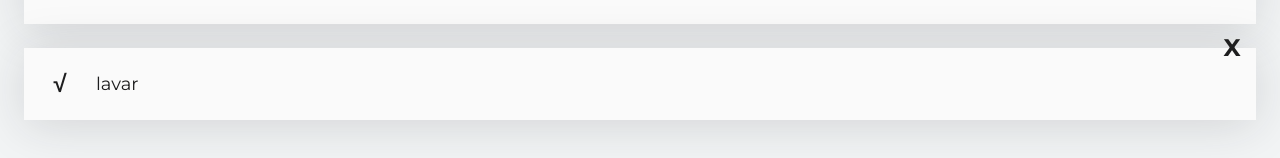
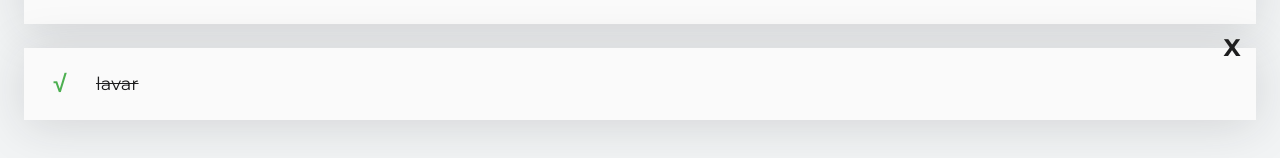
Before and after one commit to jordiaz87/react-to-do, a React (Create React App) app: page / in a window 1280 px wide. Shown: the part 281-439 px from the top of the page. Built offline with nearby package versions, Linux system fonts and the light colour scheme.

Commit message:
Contando y buscando TODOs

```diff
--- a/src/App.js
+++ b/src/App.js
@@ -6,23 +6,46 @@
 import { TodoSearch } from './TodoSearch';
 // import './App.css';
 
-const todos = [
+const defaultTodos = [
   { text: 'Estudiar ingles', completed: true },
   { text: 'Estudiar Programacion', completed: false },
-  { text: 'lavar', completed: false },
+  { text: 'lavar', completed: true },
 
 ]
 
-function App(props) {
+function App() {
+  const [todos, setTodos] = React.useState(defaultTodos);
+  const [searchValue, setSearchValue] = React.useState('');
+  const completedTodos = todos.filter(todo => !!todo.completed).length;
+  const totalTodos = todos.length;
+
+  let searchedTodos = [];
+
+  if (!searchValue.length >= 1) {
+    searchedTodos = todos;
+  } else {
+    searchedTodos = todos.filter(todo => {
+      const todoText = todo.text.toLowerCase();
+      const searchText = searchValue.toLowerCase();
+      return todoText.includes(searchText);
+    });
+  }
   return (
 
     <React.Fragment>
-      <TodoCounter />
+      <TodoCounter
+        total={totalTodos}
+        completed={completedTodos}
+      />
 
-      <TodoSearch />
+      <TodoSearch
+
+        searchValue={searchValue}
+        setSearchValue={setSearchValue}
+      />
 
       <TodoList>
-        {todos.map(todo => (
+        {searchedTodos.map(todo => (
           <TodoItem
           key={todo.text}
           text={todo.text}
--- a/src/TodoCounter.js
+++ b/src/TodoCounter.js
@@ -2,9 +2,10 @@
 import './TodoCounter.css';
 
 
-function TodoCounter() {
+function TodoCounter({ total, completed }) {
+
     return (
-        <h2 className='TodoCounter'>Has completado 2 de 3 TODOs</h2>
+        <h2 className='TodoCounter'>Has completado {completed} de {total} TODOs</h2>
     );
 }
 
--- a/src/TodoSearch.js
+++ b/src/TodoSearch.js
@@ -1,23 +1,23 @@
 import React from "react";
 import './TodoSearch.css';
 
-function TodoSearch(){
+function TodoSearch({ searchValue, setSearchValue }){
 
-    const [searchValue, setSearchValue] = React.useState('');
+
 
     const onSearchValueChange = (event) => {
         console.log(event.target.value);
         setSearchValue(event.target.value);
     }
 
-    return[
+    return(
         <input
             className="TodoSearch"
             placeholder="Ingresar"
             value={searchValue}
             onChange={onSearchValueChange}
-        />,
-        <p>{searchValue}</p>
-    ];
+        />
+
+    );
 }
 export {TodoSearch};
```
